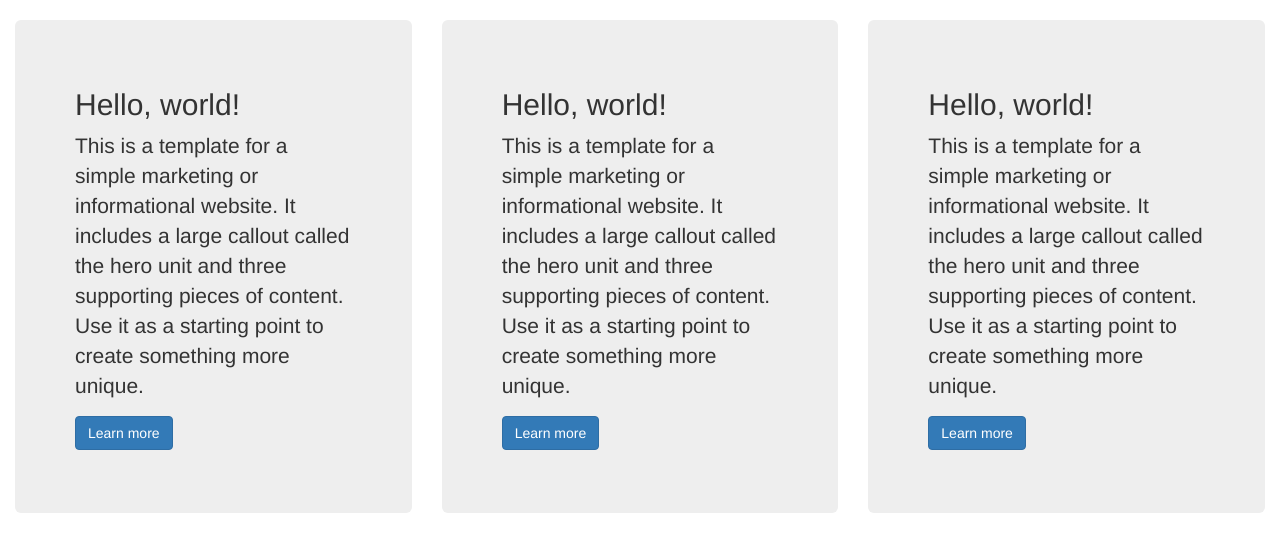
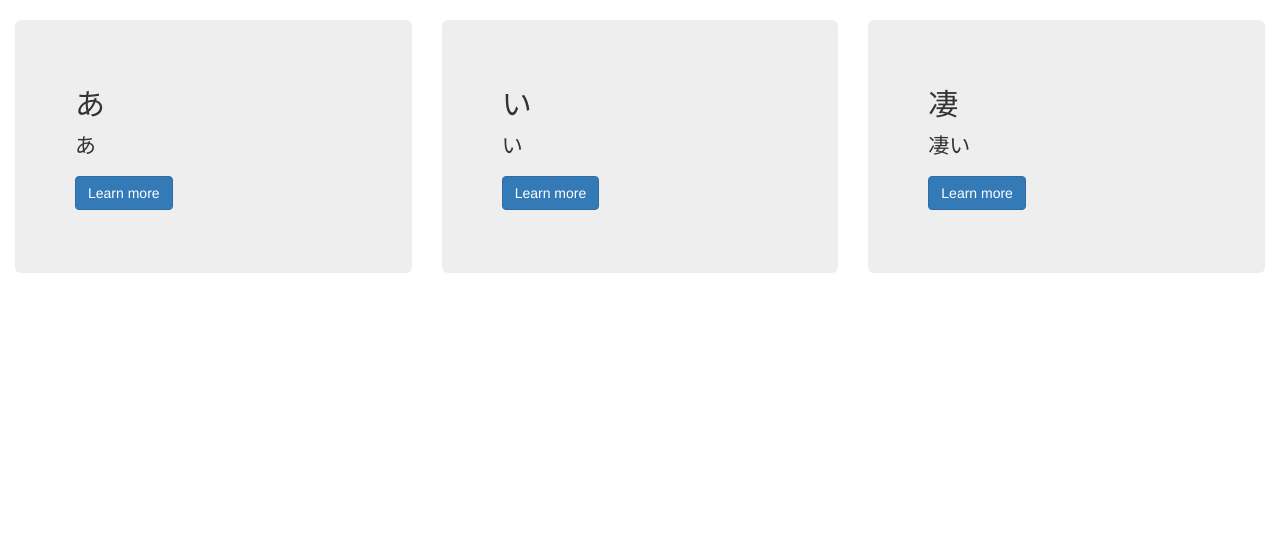
Before and after one commit to beatorizu/Nihonja, a Django app: template Nihonja/cards/templates/cards/index.html in a window 1280 px wide. Shown: the part 52-604 px from the top of the page. Run offline with Django 3.2, Linux system fonts and the light colour scheme; the template is opened without the code that fills it: values that come from a table or form of the project are taken from there, others are empty; data comes from the database, SQL or seed files in the repository; parts of the project's set-up code (start-up, migrations or seed data) failed here and were passed over; some libraries are stand-ins or nearby versions.

Commit message:
Add for loop to render each card from cards list

```diff
--- a/Nihonja/cards/templates/cards/index.html
+++ b/Nihonja/cards/templates/cards/index.html
@@ -3,45 +3,21 @@
 {% block content %}
 
 <div class="row">
-  <div class="col-md-4">
+  {% for card in cards %}
+  <div class="col-sm-6 col-md-4">
     <div class="jumbotron">
       <h2>
-        Hello, world!
+        {{ card.kanji }}
       </h2>
       <p>
-        This is a template for a simple marketing or informational website. It includes a large callout called the hero unit and three supporting pieces of content. Use it as a starting point to create something more unique.
+        {{ card.phrase }}
       </p>
       <p>
         <a class="btn btn-primary btn-large" href="#">Learn more</a>
       </p>
     </div>
   </div>
-  <div class="col-md-4">
-    <div class="jumbotron">
-      <h2>
-        Hello, world!
-      </h2>
-      <p>
-        This is a template for a simple marketing or informational website. It includes a large callout called the hero unit and three supporting pieces of content. Use it as a starting point to create something more unique.
-      </p>
-      <p>
-        <a class="btn btn-primary btn-large" href="#">Learn more</a>
-      </p>
-    </div>
-  </div>
-  <div class="col-md-4">
-    <div class="jumbotron">
-      <h2>
-        Hello, world!
-      </h2>
-      <p>
-        This is a template for a simple marketing or informational website. It includes a large callout called the hero unit and three supporting pieces of content. Use it as a starting point to create something more unique.
-      </p>
-      <p>
-        <a class="btn btn-primary btn-large" href="#">Learn more</a>
-      </p>
-    </div>
-  </div>
+  {% endfor %}
 </div>
 
 {% endblock %}
```
